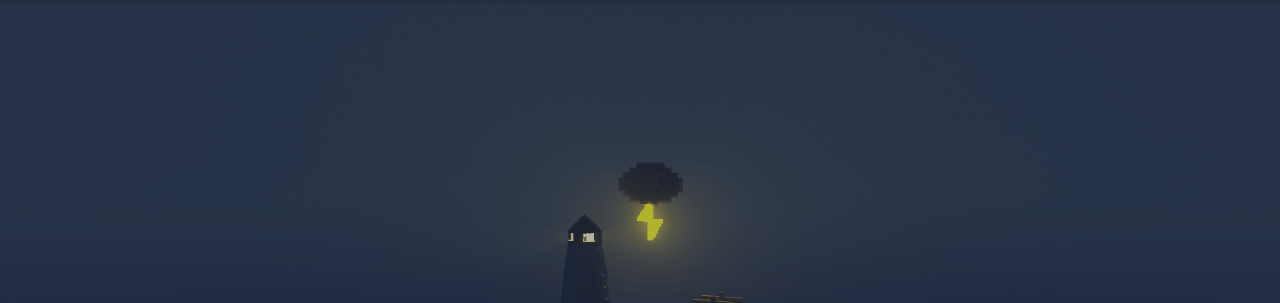
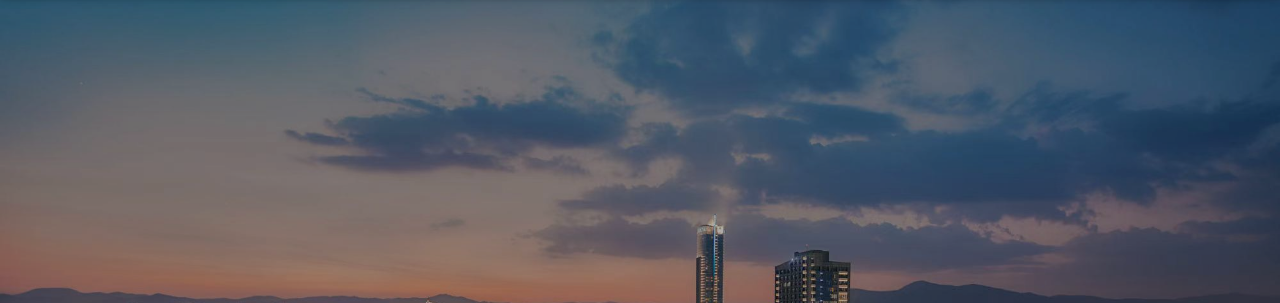
Before and after one commit to wuaro/wuaro.github.io, a plain HTML site: page index.html in a window 1280 px wide. Shown: the part 67-370 px from the top of the page. Drawn offline with nearby package versions, Linux system fonts and the light colour scheme; some packages are replaced by stand-ins of ours; a script that the page names is missing; a small style sheet from the web is missing.

Commit message:
Site updated: 2023-09-01 23:53:19

```diff
--- a/index.html
+++ b/index.html
@@ -182,7 +182,7 @@
 
 
 <div id="banner" class="banner" parallax=true
-     style="background: url('/img/default.png') no-repeat center center; background-size: cover;">
+     style="background: url('/img/d0c07be8d49d70735902096022e51f6.jpg') no-repeat center center; background-size: cover;">
   <div class="full-bg-img">
     <div class="mask flex-center" style="background-color: rgba(0, 0, 0, 0.3)">
       <div class="banner-text text-center fade-in-up">
```
Also changed, not shown: img/36e12f9c09d9bb8853bfd38f617903d.jpg (added), img/67ccddd221751e2e93ce5c258e15069.jpg (added), img/830a675a10b0c02cc603f3750a0951f.jpg (added), img/84392a1a6818925e89bfe8b7c2cb857.jpg (added), img/b975f57cb7fa426a5559bd851c90003.jpg (added), img/d0c07be8d49d70735902096022e51f6.jpg (added), img/da21ef177a6e97a61a824e54e1c0e6f.jpg (added), img/ea7ed65c6fdaf7a57047d01753ab51a.jpg (added), img/eed24781a2fa63ff7e50c64b133fb26.jpg (added).
